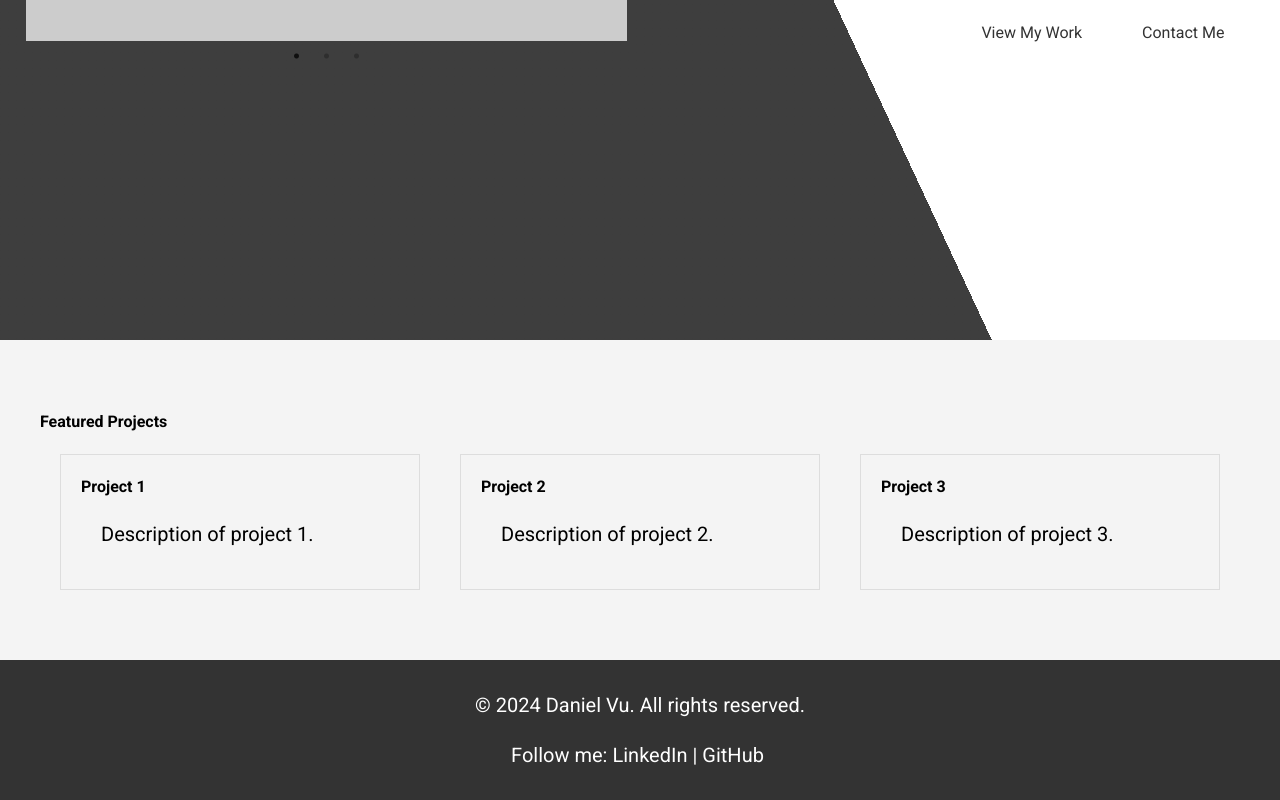
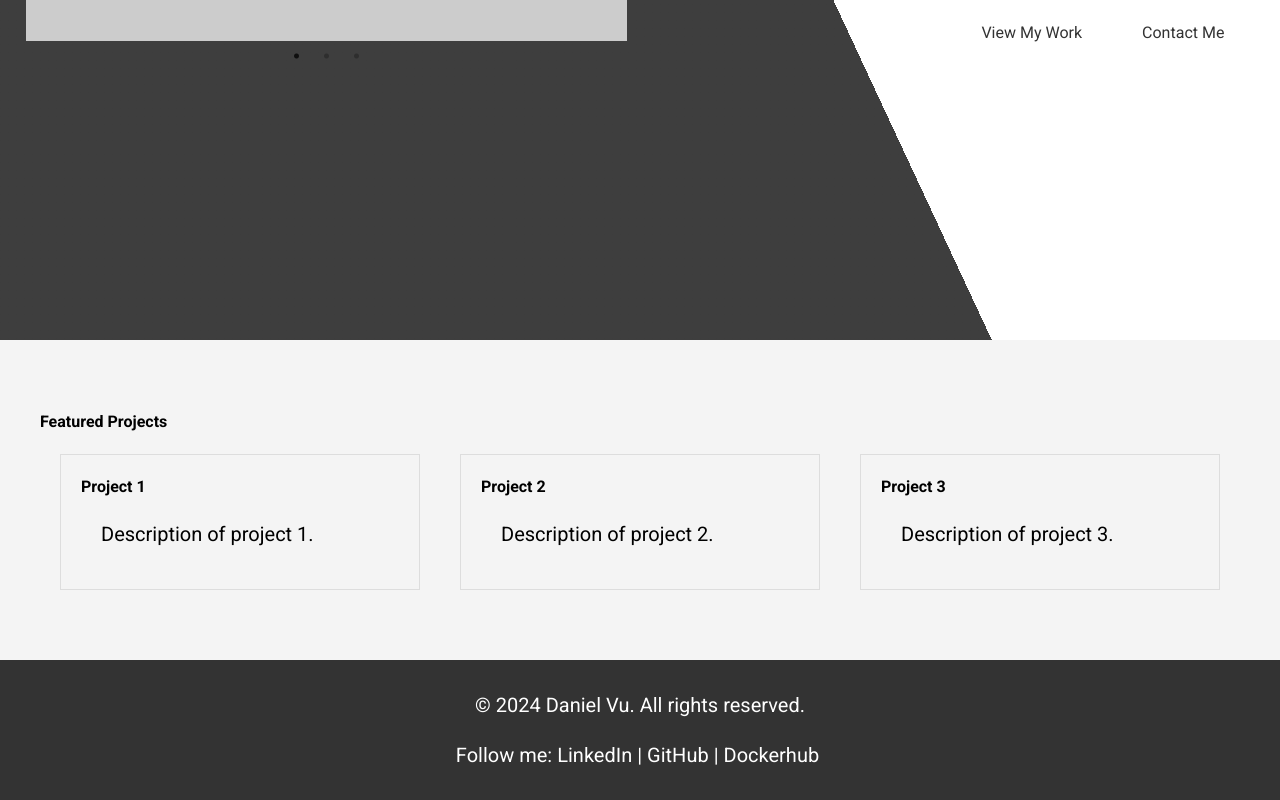
Before and after one commit to danielvu04/vu-dev-website, a React (Create React App) app: page / in a window 1280 px wide. Shown: the part 616-1416 px from the top of the page. Built offline with nearby package versions, Linux system fonts and the light colour scheme.

Commit message:
Docker user added to footer

```diff
--- a/src/components/Footer.js
+++ b/src/components/Footer.js
@@ -23,6 +23,15 @@
         >
           GitHub
         </a>
+        |
+        <a
+          href="https://hub.docker.com/u/vud1394"
+          target="_blank"
+          rel="noopener noreferrer"
+          style={{ color: 'white', margin: '0 5px' }}
+        >
+          Dockerhub
+        </a>
       </p>
     </footer>
   );
```
Also changed, not shown: 1 other file (tests, documents, lock files or other folders).
